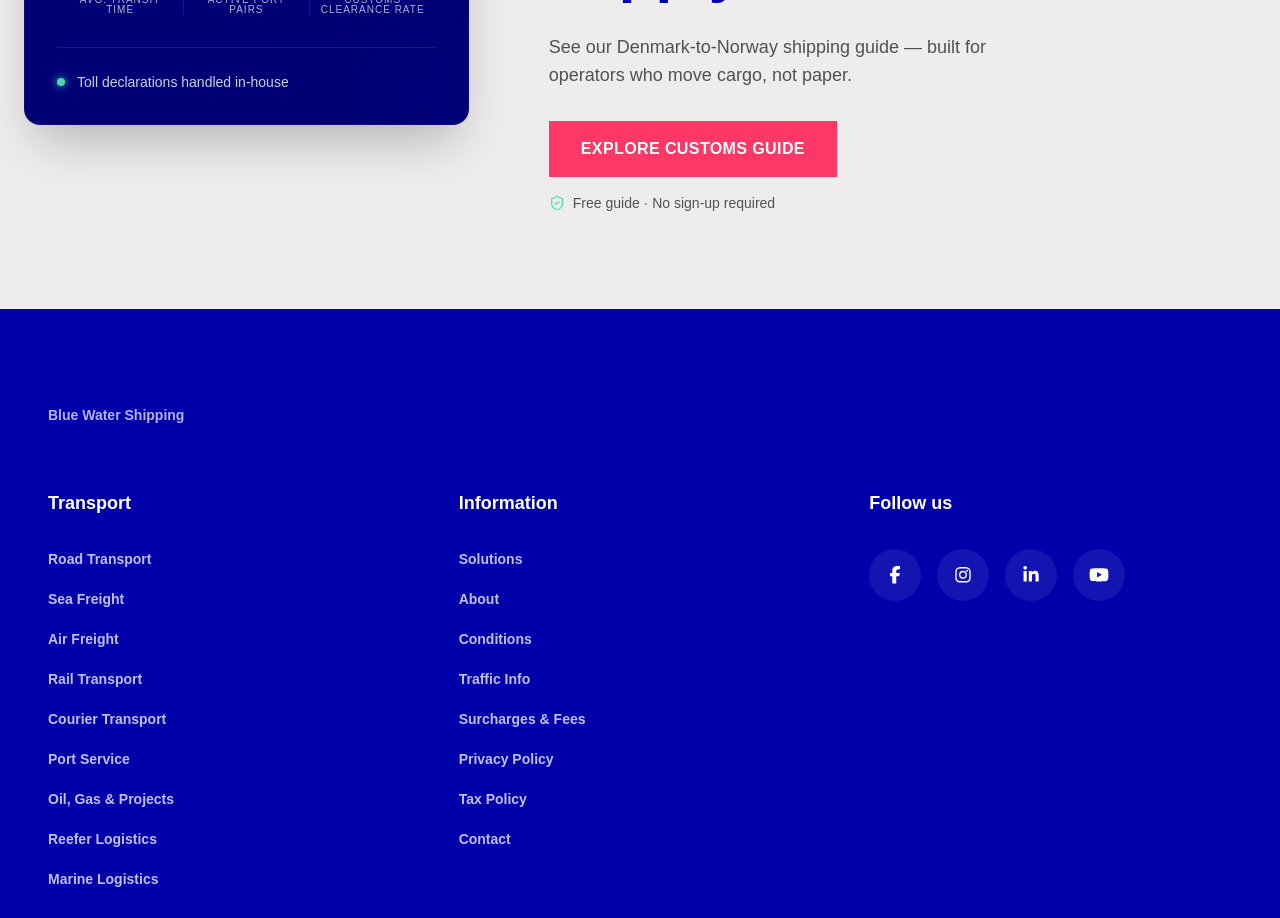
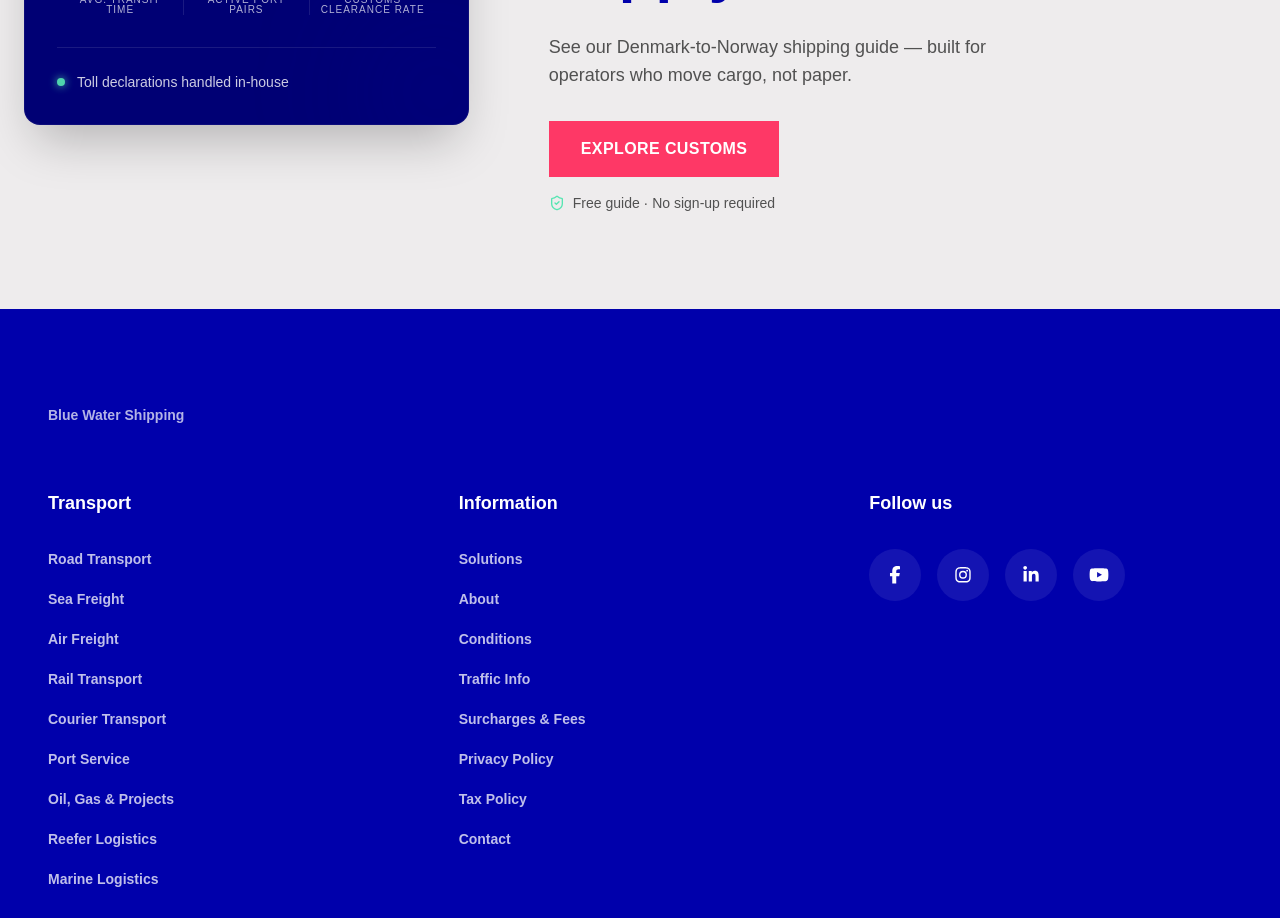
Before and after one commit to sebaholl/Blue-water-project, a Vue app in the folder blue-water-shipping/: page / in a window 1280 px wide. Shown: the part 1680-2598 px from the top of the page. Built offline with nearby package versions, Linux system fonts and the light colour scheme; no server answers.

Commit message:
Small fixes + linked customes

```diff
--- a/blue-water-shipping/src/locales/da.json
+++ b/blue-water-shipping/src/locales/da.json
@@ -38,7 +38,7 @@
     "eyebrow": "DK → NO Handelsrute",
     "headline": "Lad ikke papirarbejde stå i vejen for din forsyningskæde.",
     "body": "Se vores guide til forsendelse fra Danmark til Norge — skabt til operatører, der flytter fragt, ikke papir.",
-    "cta": "Udforsk Toldguide",
+    "cta": "Udforsk Told",
     "trustSignal": "Gratis guide · Ingen tilmelding påkrævet",
     "routeFrom": "Danmark",
     "routeTo": "Norge",
--- a/blue-water-shipping/src/locales/en.json
+++ b/blue-water-shipping/src/locales/en.json
@@ -38,7 +38,7 @@
     "eyebrow": "DK → NO Trade Route",
     "headline": "Don't let paperwork get in the way of your supply chain.",
     "body": "See our Denmark-to-Norway shipping guide — built for operators who move cargo, not paper.",
-    "cta": "Explore Customs Guide",
+    "cta": "Explore Customs",
     "trustSignal": "Free guide · No sign-up required",
     "routeFrom": "Denmark",
     "routeTo": "Norway",
--- a/blue-water-shipping/src/views/HomeView.vue
+++ b/blue-water-shipping/src/views/HomeView.vue
@@ -75,11 +75,11 @@ useHead({
         id="home-hero-title"
         class="font-proxima font-black leading-[0.95] text-bw-white"
       >
-        <span class="block text-3xl md:text-7xl lg:text-8xl xl:text-[6rem]">
+        <span class="block text-2xl md:text-7xl lg:text-8xl xl:text-[6rem]">
           {{ t('hero.headingLine1') }}
         </span>
 
-        <span class="block text-3xl md:text-7xl lg:text-8xl xl:text-[6rem]">
+        <span class="block text-2xl md:text-7xl lg:text-8xl xl:text-[6rem]">
           {{ t('hero.headingLine2') }}
         </span>
 
--- a/blue-water-shipping/src/views/Section2.vue
+++ b/blue-water-shipping/src/views/Section2.vue
@@ -100,12 +100,14 @@ const { t } = useI18n()
 
           <div class="flex flex-col space-y-4">
             <div>
+              <router-link to="/customs">
               <button
                 id="cta-customs-guide"
                 class="bg-bw-red text-bw-white font-proxima font-bold px-8 py-4 transition-all duration-200 hover:brightness-110 active:scale-95 uppercase tracking-wide"
               >
                 {{ t('section4.cta') }}
               </button>
+              </router-link>
             </div>
 
             <div class="flex items-center gap-2 text-bw-steel">
```
